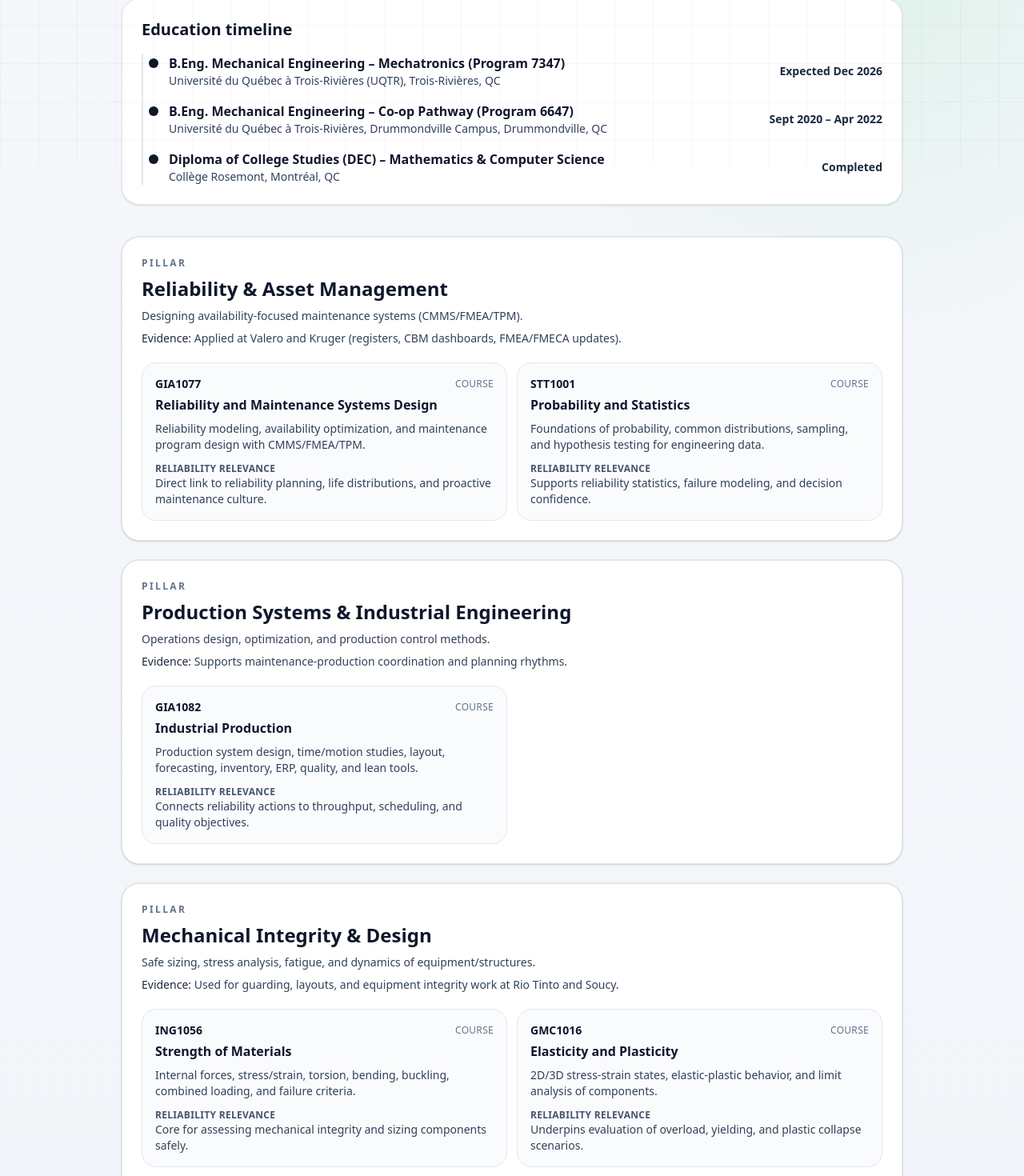
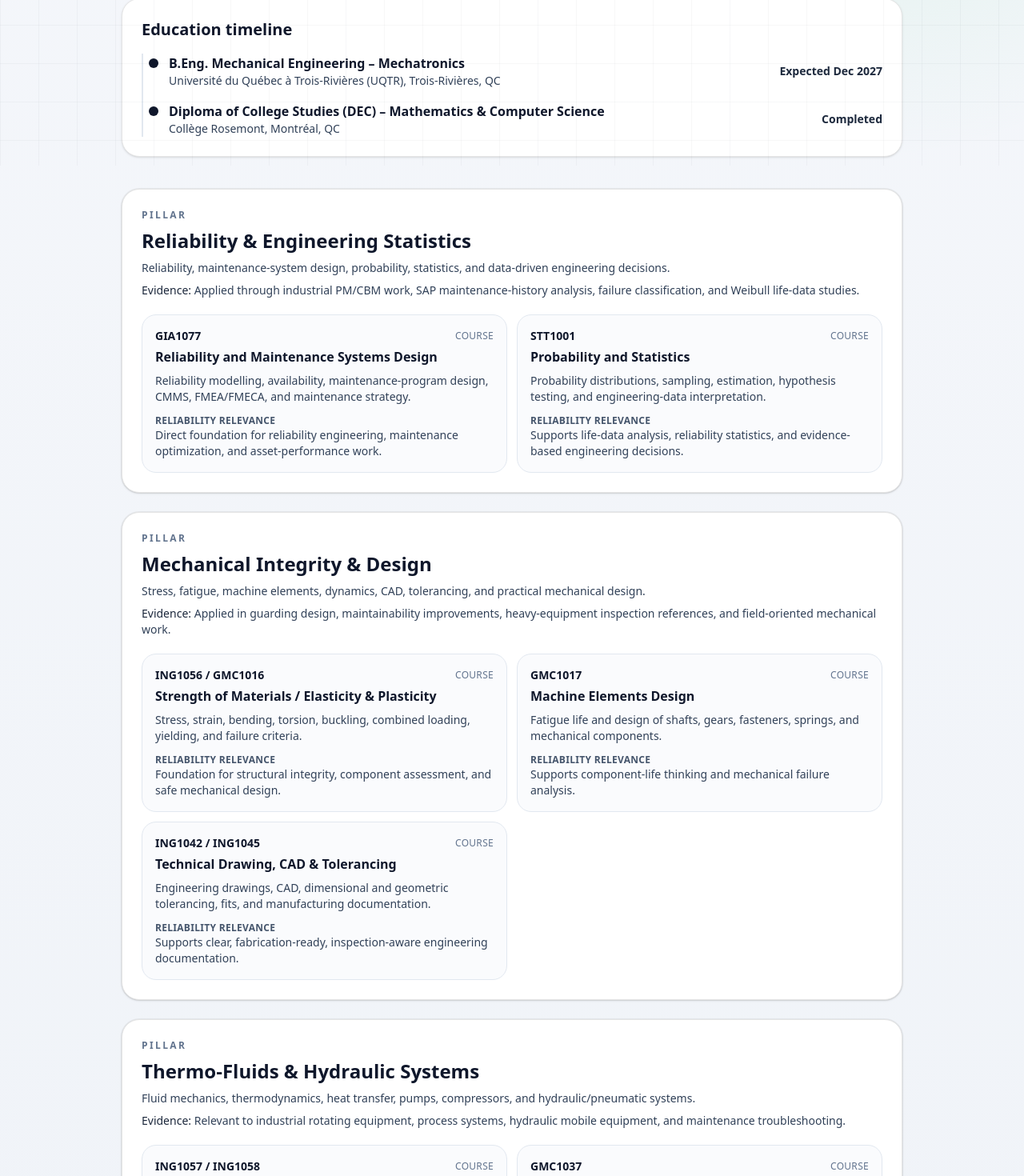
Before and after one commit to rhammi/amine-portfolio, a Next.js app: page /academics in a window 1280 px wide. Shown: the part 593-2063 px from the top of the page at 80% size. Built offline with nearby package versions, Linux system fonts and the light colour scheme.

Commit message:
Correct graduation timeline and simplify academics for recruiters

```diff
--- a/data/academics.ts
+++ b/data/academics.ts
@@ -23,16 +23,10 @@ export type EducationItem = {
 
 export const educationTimeline: EducationItem[] = [
   {
-    title: "B.Eng. Mechanical Engineering – Mechatronics (Program 7347)",
+    title: "B.Eng. Mechanical Engineering – Mechatronics",
     institution: "Université du Québec à Trois-Rivières (UQTR)",
     location: "Trois-Rivières, QC",
-    period: "Expected Dec 2026",
-  },
-  {
-    title: "B.Eng. Mechanical Engineering – Co-op Pathway (Program 6647)",
-    institution: "Université du Québec à Trois-Rivières, Drummondville Campus",
-    location: "Drummondville, QC",
-    period: "Sept 2020 – Apr 2022",
+    period: "Expected Dec 2027",
   },
   {
     title: "Diploma of College Studies (DEC) – Mathematics & Computer Science",
@@ -45,231 +39,107 @@ export const educationTimeline: EducationItem[] = [
 export const academicCategories: AcademicCategory[] = [
   {
     id: "reliability",
-    title: "Reliability & Asset Management",
-    blurb: "Designing availability-focused maintenance systems (CMMS/FMEA/TPM).",
-    evidence: "Applied at Valero and Kruger (registers, CBM dashboards, FMEA/FMECA updates).",
+    title: "Reliability & Engineering Statistics",
+    blurb: "Reliability, maintenance-system design, probability, statistics, and data-driven engineering decisions.",
+    evidence: "Applied through industrial PM/CBM work, SAP maintenance-history analysis, failure classification, and Weibull life-data studies.",
     courses: [
       {
         code: "GIA1077",
         title: "Reliability and Maintenance Systems Design",
-        summary:
-          "Reliability modeling, availability optimization, and maintenance program design with CMMS/FMEA/TPM.",
-        relevance: "Direct link to reliability planning, life distributions, and proactive maintenance culture.",
+        summary: "Reliability modelling, availability, maintenance-program design, CMMS, FMEA/FMECA, and maintenance strategy.",
+        relevance: "Direct foundation for reliability engineering, maintenance optimization, and asset-performance work.",
       },
       {
         code: "STT1001",
         title: "Probability and Statistics",
-        summary:
-          "Foundations of probability, common distributions, sampling, and hypothesis testing for engineering data.",
-        relevance: "Supports reliability statistics, failure modeling, and decision confidence.",
-      },
-    ],
-  },
-  {
-    id: "production-systems",
-    title: "Production Systems & Industrial Engineering",
-    blurb: "Operations design, optimization, and production control methods.",
-    evidence: "Supports maintenance-production coordination and planning rhythms.",
-    courses: [
-      {
-        code: "GIA1082",
-        title: "Industrial Production",
-        summary:
-          "Production system design, time/motion studies, layout, forecasting, inventory, ERP, quality, and lean tools.",
-        relevance: "Connects reliability actions to throughput, scheduling, and quality objectives.",
+        summary: "Probability distributions, sampling, estimation, hypothesis testing, and engineering-data interpretation.",
+        relevance: "Supports life-data analysis, reliability statistics, and evidence-based engineering decisions.",
       },
     ],
   },
   {
     id: "mechanical-integrity",
     title: "Mechanical Integrity & Design",
-    blurb: "Safe sizing, stress analysis, fatigue, and dynamics of equipment/structures.",
-    evidence: "Used for guarding, layouts, and equipment integrity work at Rio Tinto and Soucy.",
+    blurb: "Stress, fatigue, machine elements, dynamics, CAD, tolerancing, and practical mechanical design.",
+    evidence: "Applied in guarding design, maintainability improvements, heavy-equipment inspection references, and field-oriented mechanical work.",
     courses: [
       {
-        code: "ING1056",
-        title: "Strength of Materials",
-        summary:
-          "Internal forces, stress/strain, torsion, bending, buckling, combined loading, and failure criteria.",
-        relevance: "Core for assessing mechanical integrity and sizing components safely.",
-      },
-      {
-        code: "GMC1016",
-        title: "Elasticity and Plasticity",
-        summary: "2D/3D stress-strain states, elastic-plastic behavior, and limit analysis of components.",
-        relevance: "Underpins evaluation of overload, yielding, and plastic collapse scenarios.",
+        code: "ING1056 / GMC1016",
+        title: "Strength of Materials / Elasticity & Plasticity",
+        summary: "Stress, strain, bending, torsion, buckling, combined loading, yielding, and failure criteria.",
+        relevance: "Foundation for structural integrity, component assessment, and safe mechanical design.",
       },
       {
         code: "GMC1017",
         title: "Machine Elements Design",
-        summary:
-          "Design and fatigue life of shafts, gears, fasteners, springs; safety factors and failure criteria.",
-        relevance: "Guides component selection and fatigue risk management in rotating assets.",
+        summary: "Fatigue life and design of shafts, gears, fasteners, springs, and mechanical components.",
+        relevance: "Supports component-life thinking and mechanical failure analysis.",
       },
       {
-        code: "ING1039",
-        title: "Statics and Dynamics I",
-        summary:
-          "Equilibrium in 2D/3D, friction, surface properties, and particle kinematics/kinetics.",
-        relevance: "Baseline for force systems and motion fundamentals in equipment analysis.",
-      },
-      {
-        code: "ING1040",
-        title: "Statics and Dynamics II",
-        summary:
-          "Rigid-body kinematics/dynamics, energy methods, vibrations, and motion equation solving.",
-        relevance: "Supports dynamic assessments, vibration understanding, and simulation readiness.",
-      },
-      {
-        code: "GMC1006",
-        title: "Mechanics of Machines",
-        summary:
-          "Kinematic/kinetostatic analysis of mechanisms, virtual work, and dynamic force evaluation.",
-        relevance: "Helps evaluate linkage loads and reaction forces in industrial mechanisms.",
+        code: "ING1042 / ING1045",
+        title: "Technical Drawing, CAD & Tolerancing",
+        summary: "Engineering drawings, CAD, dimensional and geometric tolerancing, fits, and manufacturing documentation.",
+        relevance: "Supports clear, fabrication-ready, inspection-aware engineering documentation.",
       },
     ],
   },
   {
     id: "thermo-fluids",
-    title: "Thermo / Fluids / Energy Systems",
-    blurb: "Energy, heat, and flow behavior for process and utility systems.",
-    evidence: "Relevant to refinery/process equipment (pumps, compressors, exchangers).",
+    title: "Thermo-Fluids & Hydraulic Systems",
+    blurb: "Fluid mechanics, thermodynamics, heat transfer, pumps, compressors, and hydraulic/pneumatic systems.",
+    evidence: "Relevant to industrial rotating equipment, process systems, hydraulic mobile equipment, and maintenance troubleshooting.",
     courses: [
       {
-        code: "ING1057",
-        title: "Applied Thermodynamics I",
-        summary:
-          "First/Second Law applications, ideal gases, cycles (Carnot/engines/refrigeration), enthalpy/entropy.",
-        relevance: "Foundational for evaluating energy systems and process thermodynamics.",
-      },
-      {
-        code: "ING1058",
-        title: "Transport Phenomena",
-        summary:
-          "Heat, fluid, and mass transfer; laminar profiles; Bernoulli/pressure losses; convective correlations; exchangers.",
-        relevance: "Supports heat exchanger sizing, flow analysis, and thermal management.",
+        code: "ING1057 / ING1058",
+        title: "Applied Thermodynamics & Transport Phenomena",
+        summary: "Energy balances, fluid flow, pressure loss, heat transfer, and heat-exchanger fundamentals.",
+        relevance: "Core understanding for process and rotating-equipment applications.",
       },
       {
         code: "GMC1037",
         title: "Hydraulic and Pneumatic Systems",
-        summary:
-          "Compressible/incompressible flow for fluid power; circuits, pumps, compressors, and lubrication regimes.",
-        relevance: "Directly applicable to hydraulic/pneumatic systems in heavy industry.",
+        summary: "Fluid-power circuits, pumps, compressors, actuators, and lubrication regimes.",
+        relevance: "Directly applicable to industrial and heavy-mobile-equipment systems.",
       },
     ],
   },
   {
     id: "automation-controls",
-    title: "Automation, Controls & Industrial Systems",
-    blurb: "Control, PLC/robotics, and servo systems for automated assets.",
-    evidence: "Supports CBM dashboards and controls literacy for reliability work.",
+    title: "Automation, Controls & Mechatronics",
+    blurb: "PLC automation, feedback control, embedded systems, robotics, instrumentation, and electromechanical integration.",
+    evidence: "Provides controls literacy that complements mechanical reliability and troubleshooting.",
     courses: [
       {
-        code: "GMC1024",
-        title: "Industrial Automation",
-        summary:
-          "PLC-based automation, Boolean/sequential control, instrumentation, and safety/economic considerations.",
-        relevance: "Enables troubleshooting and designing control logic for industrial equipment.",
-      },
-      {
-        code: "GMC1031",
-        title: "Control of Mechanical Systems",
-        summary:
-          "Feedback control, pneumatic/hydraulic/electrical actuators, PID tuning, stability (root locus), digital control.",
-        relevance: "Supports servo tuning and stability checks for automated machinery.",
+        code: "GMC1024 / GMC1031",
+        title: "Industrial Automation & Control of Mechanical Systems",
+        summary: "PLC logic, instrumentation, sequential control, feedback systems, PID tuning, stability, and actuators.",
+        relevance: "Supports troubleshooting across mechanical, electrical, instrumentation, and control boundaries.",
       },
       {
         code: "GMC1025",
         title: "Industrial Robotics",
-        summary:
-          "Robot kinematics/dynamics, trajectory planning, PID joint control, and flexible manufacturing cells.",
-        relevance: "Adds robotics context for automated cells and safety in motion systems.",
-      },
-    ],
-  },
-  {
-    id: "manufacturing-materials",
-    title: "Manufacturing, Materials & Failure Mechanisms",
-    blurb: "How materials behave and how parts are produced, welded, or machined.",
-    evidence: "Supports failure investigations, repair methods, and manufacturability choices.",
-    courses: [
-      {
-        code: "ING1043",
-        title: "Engineering Materials",
-        summary:
-          "Structure-property relationships across metals, polymers, ceramics, and composites; corrosion and treatments.",
-        relevance: "Material selection and degradation awareness for reliability decisions.",
-      },
-      {
-        code: "GMC1028",
-        title: "Forming and Welding Processes",
-        summary:
-          "Powder metallurgy, casting fundamentals/design, welding processes/standards, HAZ behavior, testing.",
-        relevance: "Guides weld quality, joint design, and repair considerations.",
-      },
-      {
-        code: "GMC1036",
-        title: "Machining and Forming Processes",
-        summary:
-          "Machining/CNC, fixture design, forming processes, press design, and combined machining-forming project.",
-        relevance: "Informs manufacturability and precision for fabricated components.",
-      },
-      {
-        code: "ING1042",
-        title: "Technical Drawing and CAD",
-        summary:
-          "Technical drawing standards and CAD fundamentals for compliant engineering documentation.",
-        relevance: "Ensures clear, standard-compliant drawings and models.",
-      },
-      {
-        code: "ING1045",
-        title: "Tolerancing and CAD",
-        summary:
-          "Dimensional/geometric tolerancing (ISO/ANSI), surface finish, fits, and advanced CAD features.",
-        relevance: "Supports tolerance decisions, inspection planning, and cost-aware design.",
+        summary: "Robot kinematics, dynamics, trajectory planning, control, and automated-cell integration.",
+        relevance: "Builds systems-level understanding of automated industrial equipment.",
       },
     ],
   },
   {
     id: "modeling-data",
-    title: "Modeling, Data & Engineering Methods",
-    blurb: "Numerical methods, math, and computational tools for analysis and dashboards.",
-    evidence: "Used for CBM dashboards, life calculations, and register automation (Valero, Kruger).",
+    title: "Engineering Modelling & Data",
+    blurb: "Numerical methods, mathematical modelling, programming, and data analysis for engineering problems.",
+    evidence: "Applied through Excel automation, Python/PySpark reliability workflows, dashboards, and life-data analysis.",
     courses: [
-      {
-        code: "MAP1006",
-        title: "Applied Mathematics I",
-        summary:
-          "Matrix algebra and ODE fundamentals; solving linear systems and introductory differential equations.",
-        relevance: "Baseline math for modeling and simulation tasks.",
-      },
-      {
-        code: "MAP1007",
-        title: "Applied Mathematics II",
-        summary:
-          "Multivariable/vector calculus, line/surface integrals, and applications to geometry and physics.",
-        relevance: "Supports vector/field analyses and multivariable modeling.",
-      },
-      {
-        code: "MAP1008",
-        title: "Applied Mathematics III",
-        summary:
-          "Fourier series, complex analysis, Laplace transforms for solving ODE/PDE boundary-value problems.",
-        relevance: "Toolset for system response, signal, and control-related analyses.",
-      },
       {
         code: "GMC1035",
         title: "Numerical Methods in Engineering",
-        summary:
-          "Numerical linear algebra, regression, numerical integration/differentiation, ODE solvers.",
-        relevance: "Enables regression, trending, and computational solutions in reliability analytics.",
+        summary: "Regression, numerical linear algebra, integration, differentiation, and ODE solution methods.",
+        relevance: "Supports computational analysis and engineering-data workflows.",
       },
       {
         code: "GMC1032",
-        title: "Engineering Design and Modeling I",
-        summary:
-          "Selecting and applying computational tools (e.g., MATLAB/Excel) across circuits, mechanics, fluids, and manufacturing.",
-        relevance: "Builds practical modeling workflows and tool selection habits.",
+        title: "Engineering Design and Modelling",
+        summary: "Applying computational tools such as MATLAB and Excel to multidisciplinary engineering problems.",
+        relevance: "Strengthens practical modelling and tool-selection judgement.",
       },
     ],
   },
```
